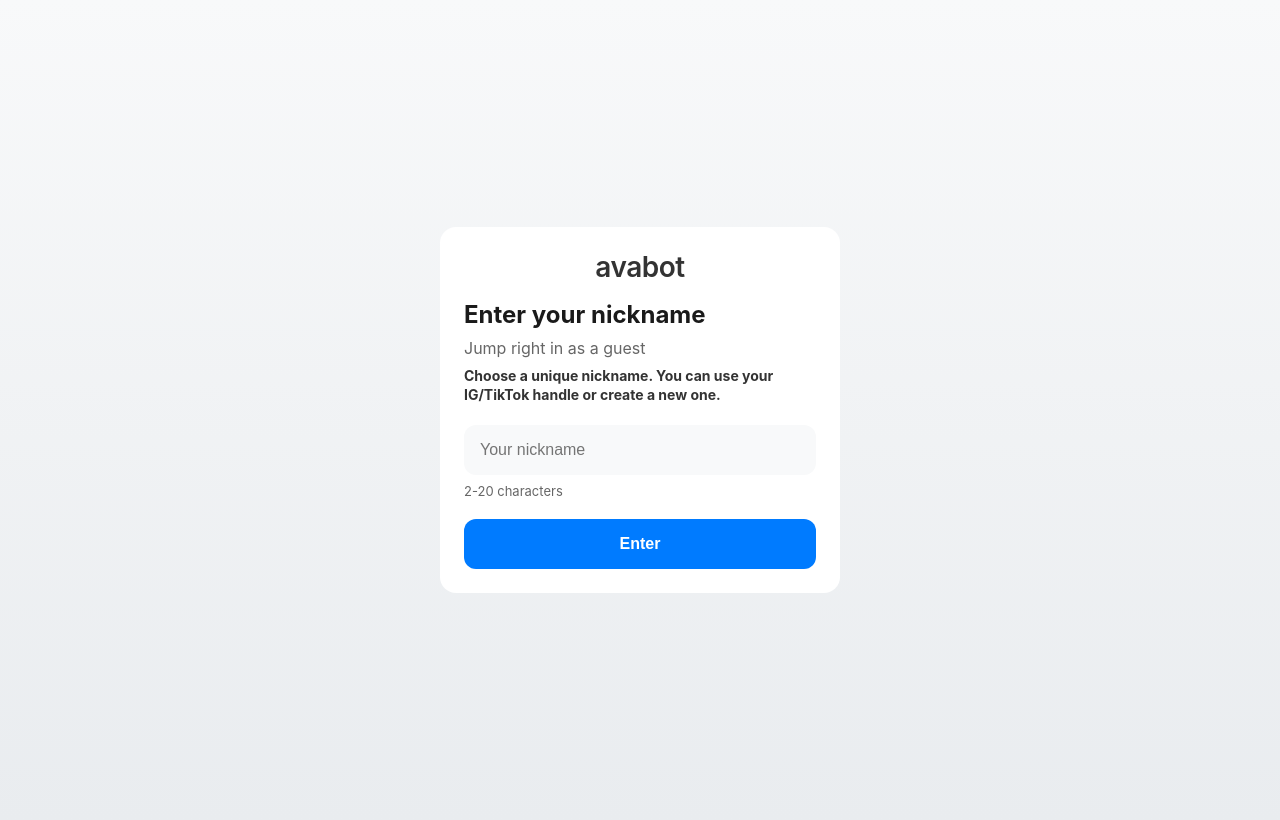
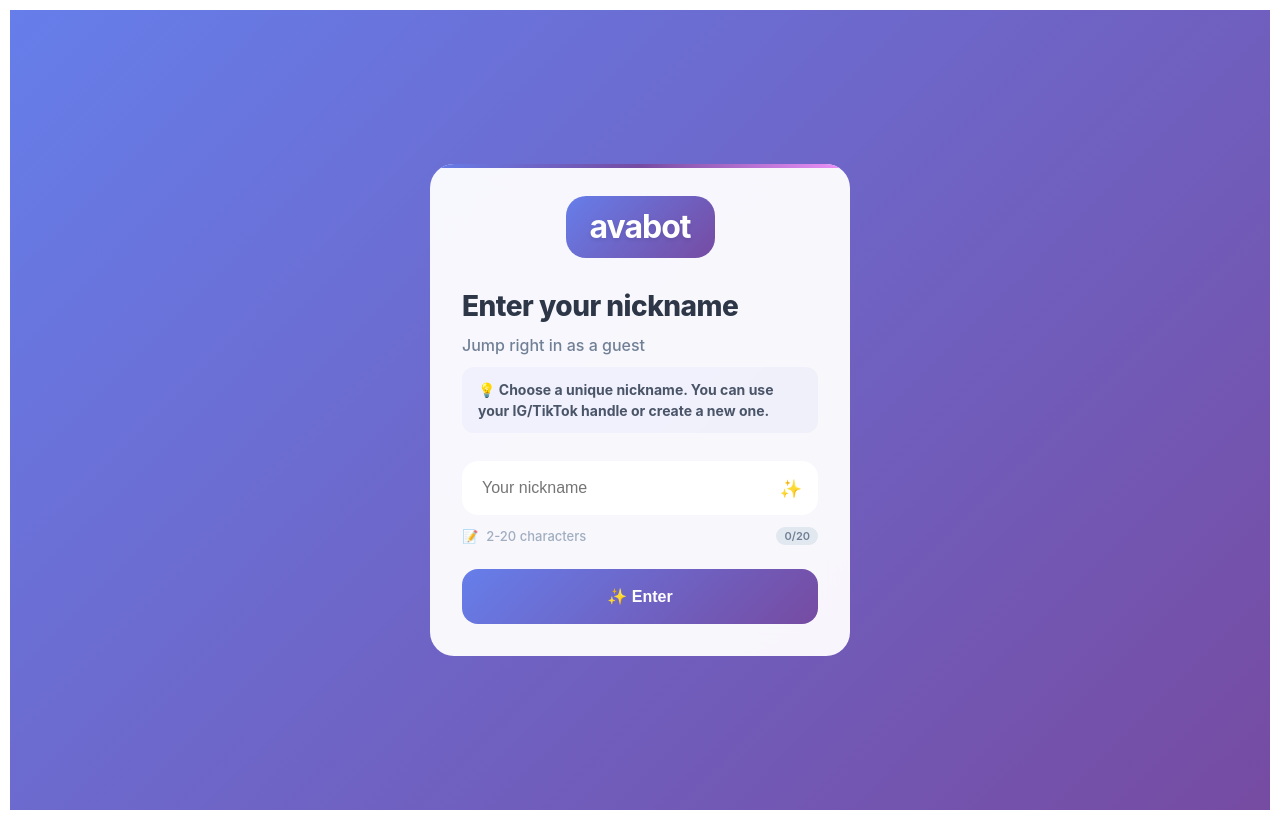
Before and after one commit to xuejun-uv/registration, a React (Create React App) app: page / in a window 1280 px wide. Built offline with nearby package versions, Linux system fonts and the light colour scheme.

Commit message:
\Enhance UI design"

```diff
--- a/src/App.css
+++ b/src/App.css
@@ -26,12 +26,35 @@ body {
     sans-serif;
   -webkit-font-smoothing: antialiased;
   -moz-osx-font-smoothing: grayscale;
-  background: linear-gradient(180deg, #f8f9fa, #e9ecef);
   margin: 0;
   padding: 0;
   min-height: 100vh;
   width: 100vw;
   overflow-x: hidden;
+}
+
+/* Keyframe animations */
+@keyframes shine {
+  0% {
+    left: -100%;
+  }
+  50% {
+    left: 100%;
+  }
+  100% {
+    left: 100%;
+  }
+}
+
+@keyframes fadeIn {
+  from {
+    opacity: 0;
+    transform: translateY(20px);
+  }
+  to {
+    opacity: 1;
+    transform: translateY(0);
+  }
 }
 
 /* Mobile-first responsive container */
@@ -43,6 +66,7 @@ body {
   background: transparent;
   padding: 16px;
   box-sizing: border-box;
+  animation: fadeIn 0.6s ease-out;
 }
 
 /* Mobile responsive adjustments */
--- a/src/pages/HomePage.js
+++ b/src/pages/HomePage.js
@@ -49,58 +49,89 @@ const HomePage = () => {
     <div className="home-page">
       <div className="container" style={{
         maxWidth: '100%',
-        padding: '16px',
+        padding: '20px',
         minHeight: '100vh',
         display: 'flex',
         alignItems: 'center',
-        justifyContent: 'center'
+        justifyContent: 'center',
+        background: 'linear-gradient(135deg, #667eea 0%, #764ba2 100%)'
       }}>
         <div style={{
           width: '100%',
-          maxWidth: '400px',
-          background: 'white',
-          border: '1px solid #e6e6e6',
-          borderRadius: '16px',
-          padding: '24px',
-          boxShadow: '0 4px 12px rgba(0,0,0,0.1)',
-          margin: '0 auto'
+          maxWidth: '420px',
+          background: 'rgba(255, 255, 255, 0.95)',
+          backdropFilter: 'blur(20px)',
+          border: '1px solid rgba(255, 255, 255, 0.2)',
+          borderRadius: '24px',
+          padding: '32px',
+          boxShadow: '0 20px 60px rgba(0, 0, 0, 0.15), 0 8px 25px rgba(0, 0, 0, 0.1)',
+          margin: '0 auto',
+          position: 'relative',
+          overflow: 'hidden'
         }}>
-          <div style={{ textAlign: 'center', marginBottom: '16px' }}>
+          {/* Decorative gradient overlay */}
+          <div style={{
+            position: 'absolute',
+            top: 0,
+            left: 0,
+            right: 0,
+            height: '4px',
+            background: 'linear-gradient(90deg, #667eea, #764ba2, #f093fb)',
+            borderRadius: '24px 24px 0 0'
+          }}></div>
+
+          <div style={{ textAlign: 'center', marginBottom: '24px' }}>
+            <div style={{
+              display: 'inline-block',
+              padding: '12px 24px',
+              background: 'linear-gradient(135deg, #667eea, #764ba2)',
+              borderRadius: '20px',
+              marginBottom: '8px'
+            }}>
               <h1 style={{
                 margin: 0,
-              fontSize: '28px',
-              fontWeight: '600',
-              color: '#333',
-              letterSpacing: '-0.5px'
+                fontSize: '32px',
+                fontWeight: '700',
+                color: 'white',
+                letterSpacing: '-1px',
+                textShadow: '0 2px 4px rgba(0,0,0,0.1)'
               }}>avabot</h1>
+            </div>
           </div>
 
           <h2 style={{
-            fontWeight: '700',
-            marginTop: '16px',
-            marginBottom: '8px',
-            fontSize: '24px',
-            color: '#1a1a1a',
-            textAlign: 'left'
+            fontWeight: '800',
+            marginTop: '8px',
+            marginBottom: '12px',
+            fontSize: '28px',
+            color: '#2d3748',
+            textAlign: 'left',
+            letterSpacing: '-0.5px'
           }}>Enter your nickname</h2>
 
           <p style={{
-            marginTop: '8px',
-            marginBottom: '8px',
-            color: '#666',
+            marginTop: '0',
+            marginBottom: '12px',
+            color: '#718096',
             fontSize: '16px',
-            textAlign: 'left'
+            textAlign: 'left',
+            fontWeight: '500'
           }}>Jump right in as a guest</p>
 
           <p style={{
-            marginBottom: '20px',
+            marginBottom: '28px',
             fontSize: '14px',
-            color: '#333',
+            color: '#4a5568',
             textAlign: 'left',
-            lineHeight: '1.4'
-          }}><strong>Choose a unique nickname. You can use your IG/TikTok handle or create a new one.</strong></p>
+            lineHeight: '1.5',
+            padding: '12px 16px',
+            background: 'rgba(102, 126, 234, 0.05)',
+            borderRadius: '12px',
+            border: '1px solid rgba(102, 126, 234, 0.1)'
+          }}><strong>💡 Choose a unique nickname. You can use your IG/TikTok handle or create a new one.</strong></p>
 
           <form onSubmit={handleSubmit}>
+            <div style={{ position: 'relative' }}>
               <input
                 aria-label="Your nickname"
                 placeholder="Your nickname"
@@ -108,83 +139,149 @@ const HomePage = () => {
                 onChange={(e) => setNickname(e.target.value)}
                 style={{
                   width: '100%',
-                padding: '16px',
-                borderRadius: '12px',
-                border: '2px solid #e1e5e9',
+                  padding: '18px 20px',
+                  borderRadius: '16px',
+                  border: '2px solid #e2e8f0',
                   fontSize: '16px',
+                  fontWeight: '500',
                   boxSizing: 'border-box',
-                backgroundColor: '#f8f9fa',
-                transition: 'border-color 0.2s, box-shadow 0.2s',
+                  backgroundColor: 'white',
+                  transition: 'all 0.3s ease',
                   outline: 'none',
                   WebkitAppearance: 'none',
-                appearance: 'none'
+                  appearance: 'none',
+                  boxShadow: '0 4px 6px -1px rgba(0, 0, 0, 0.1)',
+                  color: '#2d3748'
                 }}
                 onFocus={(e) => {
-                e.target.style.borderColor = '#007bff';
-                e.target.style.boxShadow = '0 0 0 3px rgba(0,123,255,0.1)';
+                  e.target.style.borderColor = '#667eea';
+                  e.target.style.boxShadow = '0 0 0 4px rgba(102, 126, 234, 0.1), 0 10px 25px -3px rgba(0, 0, 0, 0.1)';
+                  e.target.style.transform = 'translateY(-2px)';
                 }}
                 onBlur={(e) => {
-                e.target.style.borderColor = '#e1e5e9';
-                e.target.style.boxShadow = 'none';
+                  e.target.style.borderColor = '#e2e8f0';
+                  e.target.style.boxShadow = '0 4px 6px -1px rgba(0, 0, 0, 0.1)';
+                  e.target.style.transform = 'translateY(0)';
                 }}
               />
+              {/* Input decoration */}
+              <div style={{
+                position: 'absolute',
+                right: '16px',
+                top: '50%',
+                transform: 'translateY(-50%)',
+                color: '#cbd5e0',
+                fontSize: '18px',
+                pointerEvents: 'none'
+              }}>✨</div>
+            </div>
 
             <div style={{
-              marginTop: '8px',
+              marginTop: '12px',
               fontSize: '13px',
-              color: '#666',
-              textAlign: 'left'
-            }}>2-20 characters</div>
+              color: '#a0aec0',
+              textAlign: 'left',
+              fontWeight: '500',
+              display: 'flex',
+              alignItems: 'center',
+              gap: '8px'
+            }}>
+              <span>📝</span>
+              <span>2-20 characters</span>
+              <div style={{
+                marginLeft: 'auto',
+                padding: '2px 8px',
+                borderRadius: '12px',
+                backgroundColor: nickname.length >= 2 && nickname.length <= 20 ? '#48bb78' : '#e2e8f0',
+                color: nickname.length >= 2 && nickname.length <= 20 ? 'white' : '#718096',
+                fontSize: '11px',
+                fontWeight: '600',
+                transition: 'all 0.2s'
+              }}>
+                {nickname.length}/20
+              </div>
+            </div>
 
             {error && (
               <div style={{
-                color: '#dc3545',
-                marginTop: '12px',
+                color: '#e53e3e',
+                marginTop: '16px',
                 fontSize: '14px',
                 textAlign: 'left',
-                padding: '8px',
-                backgroundColor: '#f8d7da',
-                borderRadius: '8px',
-                border: '1px solid #f5c6cb'
-              }}>{error}</div>
+                padding: '12px 16px',
+                backgroundColor: 'rgba(229, 62, 62, 0.1)',
+                borderRadius: '12px',
+                border: '1px solid rgba(229, 62, 62, 0.2)',
+                display: 'flex',
+                alignItems: 'center',
+                gap: '8px',
+                fontWeight: '500'
+              }}>
+                <span>⚠️</span>
+                {error}
+              </div>
             )}
 
             <button
               type="submit"
               disabled={loading}
               style={{
-                marginTop: '20px',
+                marginTop: '24px',
                 width: '100%',
-                borderRadius: '12px',
-                padding: '16px',
+                borderRadius: '16px',
+                padding: '18px',
                 fontSize: '16px',
-                fontWeight: '600',
-                backgroundColor: loading ? '#6c757d' : '#007bff',
+                fontWeight: '700',
+                background: loading
+                  ? 'linear-gradient(135deg, #a0aec0, #718096)'
+                  : 'linear-gradient(135deg, #667eea, #764ba2)',
                 color: 'white',
                 border: 'none',
                 cursor: loading ? 'not-allowed' : 'pointer',
-                transition: 'all 0.2s',
+                transition: 'all 0.3s ease',
                 touchAction: 'manipulation',
                 transform: loading ? 'none' : 'scale(1)',
-                boxShadow: loading ? 'none' : '0 2px 4px rgba(0,123,255,0.3)'
+                boxShadow: loading
+                  ? 'none'
+                  : '0 10px 25px -3px rgba(102, 126, 234, 0.3), 0 4px 6px -2px rgba(0, 0, 0, 0.05)',
+                position: 'relative',
+                overflow: 'hidden'
               }}
               onMouseDown={(e) => {
                 if (!loading) {
-                  e.target.style.transform = 'scale(0.98)';
+                  e.target.style.transform = 'scale(0.98) translateY(1px)';
+                  e.target.style.boxShadow = '0 5px 15px -3px rgba(102, 126, 234, 0.3)';
                 }
               }}
               onMouseUp={(e) => {
                 if (!loading) {
-                  e.target.style.transform = 'scale(1)';
+                  e.target.style.transform = 'scale(1) translateY(0)';
+                  e.target.style.boxShadow = '0 10px 25px -3px rgba(102, 126, 234, 0.3), 0 4px 6px -2px rgba(0, 0, 0, 0.05)';
                 }
               }}
               onMouseLeave={(e) => {
                 if (!loading) {
-                  e.target.style.transform = 'scale(1)';
+                  e.target.style.transform = 'scale(1) translateY(0)';
+                  e.target.style.boxShadow = '0 10px 25px -3px rgba(102, 126, 234, 0.3), 0 4px 6px -2px rgba(0, 0, 0, 0.05)';
                 }
               }}
             >
-              {loading ? 'Entering...' : 'Enter'}
+              <span style={{ position: 'relative', zIndex: 1 }}>
+                {loading ? '🚀 Entering...' : '✨ Enter'}
+              </span>
+              {/* Button shine effect */}
+              <div style={{
+                position: 'absolute',
+                top: 0,
+                left: '-100%',
+                width: '100%',
+                height: '100%',
+                background: 'linear-gradient(90deg, transparent, rgba(255,255,255,0.2), transparent)',
+                transition: 'left 0.5s',
+                ...(loading ? {} : {
+                  animation: 'shine 2s infinite'
+                })
+              }}></div>
             </button>
           </form>
         </div>
```
Lines whose indentation alone changed are shown as unchanged.
